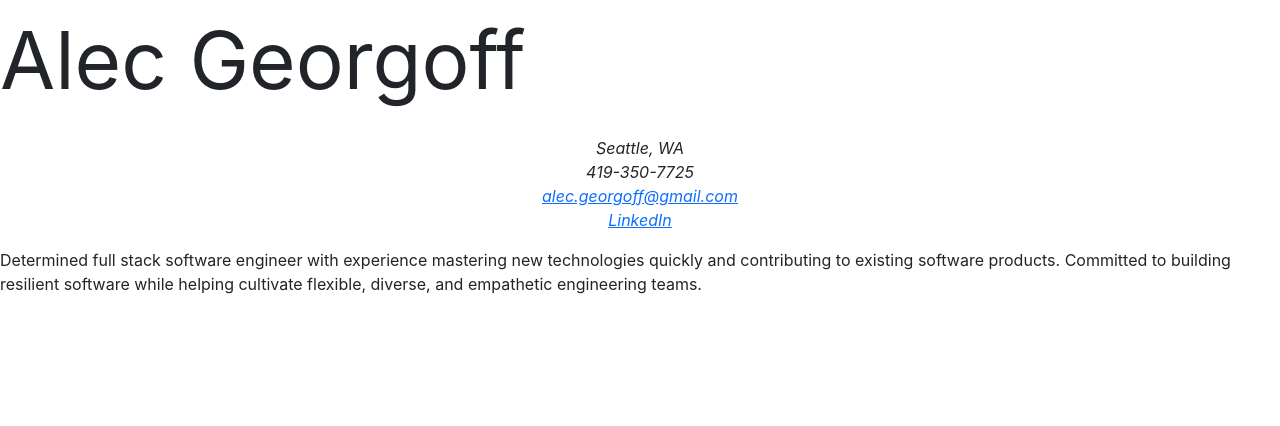
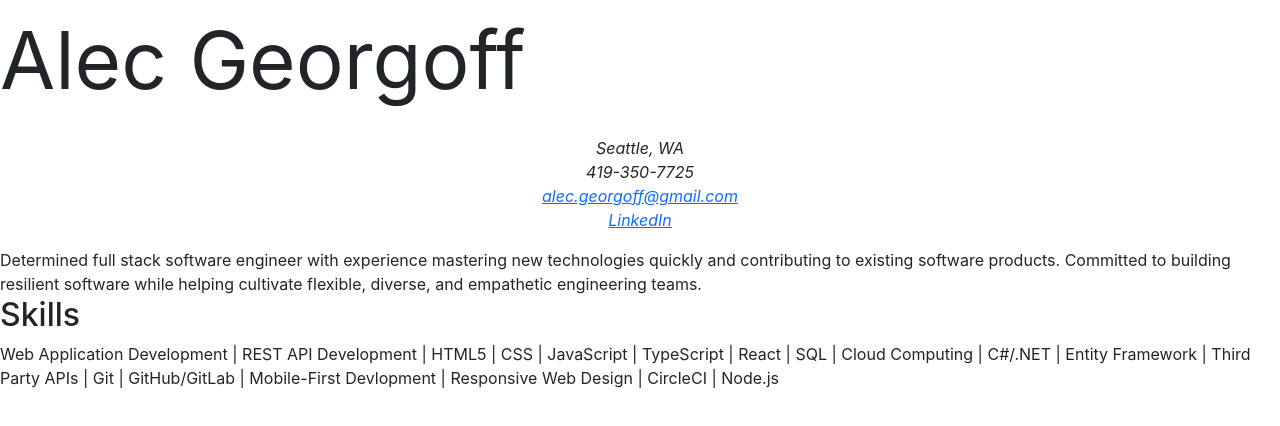
Before and after one commit to alec-georgoff/portfolio, a React (Create React App) app: page / in a window 1280 px wide. Shown: the top 426 px of the page. Built offline with nearby package versions, Linux system fonts and the light colour scheme.

Commit message:
Add skills to HomePage.

```diff
--- a/src/routes/HomePage.tsx
+++ b/src/routes/HomePage.tsx
@@ -15,13 +15,17 @@ const HomePage = () => (
                 <a href="https://linkedin.com/in/alecgeorgoff">LinkedIn</a>
             </em>
         </div>
-
         <section>
             Determined full stack software engineer with experience mastering
             new technologies quickly and contributing to existing software
             products. Committed to building resilient software while helping
             cultivate flexible, diverse, and empathetic engineering teams.
         </section>
+        <h2>Skills</h2>
+        Web Application Development | REST API Development | HTML5 | CSS |
+        JavaScript | TypeScript | React | SQL | Cloud Computing | C#/.NET |
+        Entity Framework | Third Party APIs | Git | GitHub/GitLab | Mobile-First
+        Devlopment | Responsive Web Design | CircleCI | Node.js
     </div>
 );
 
```
